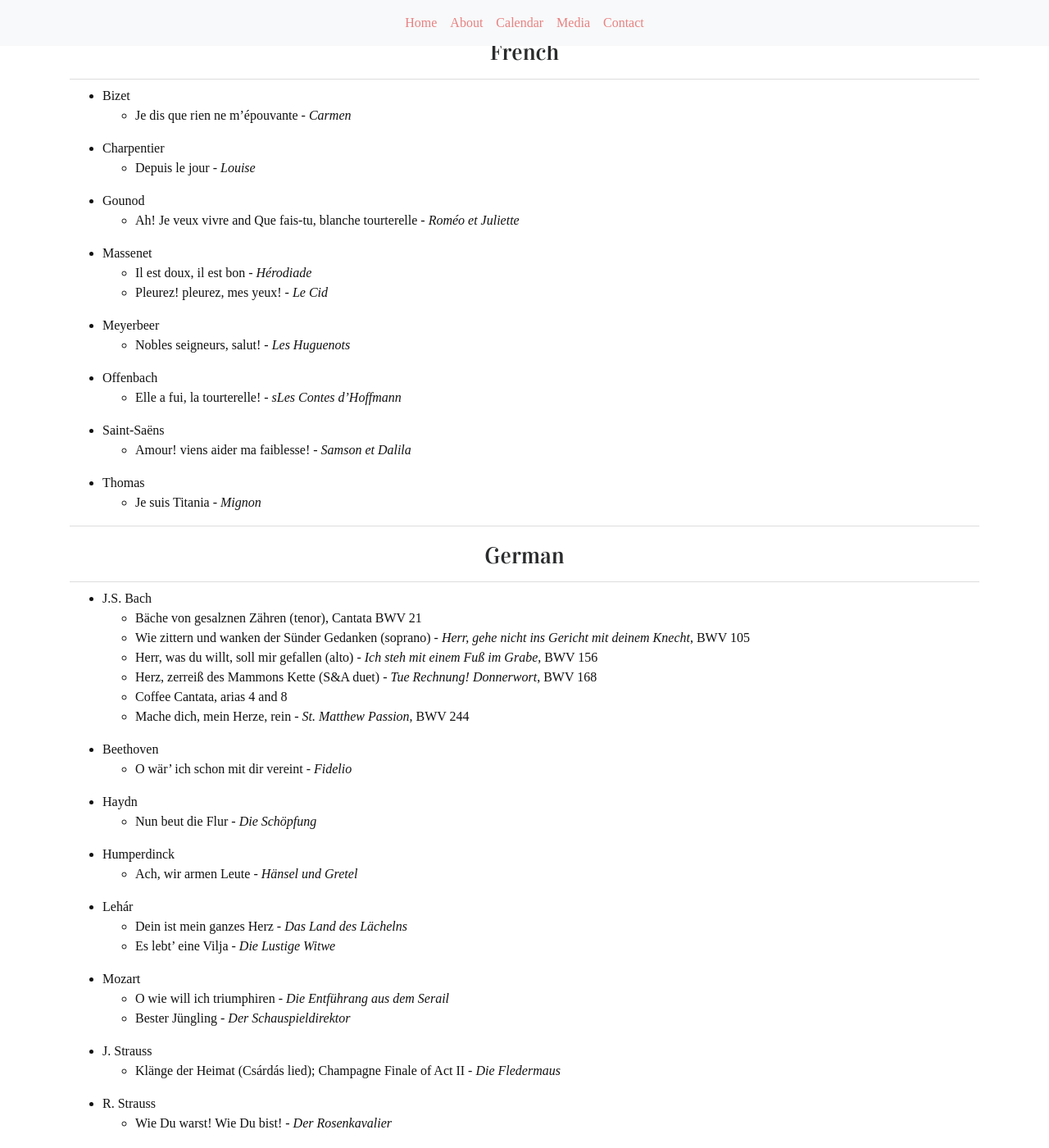
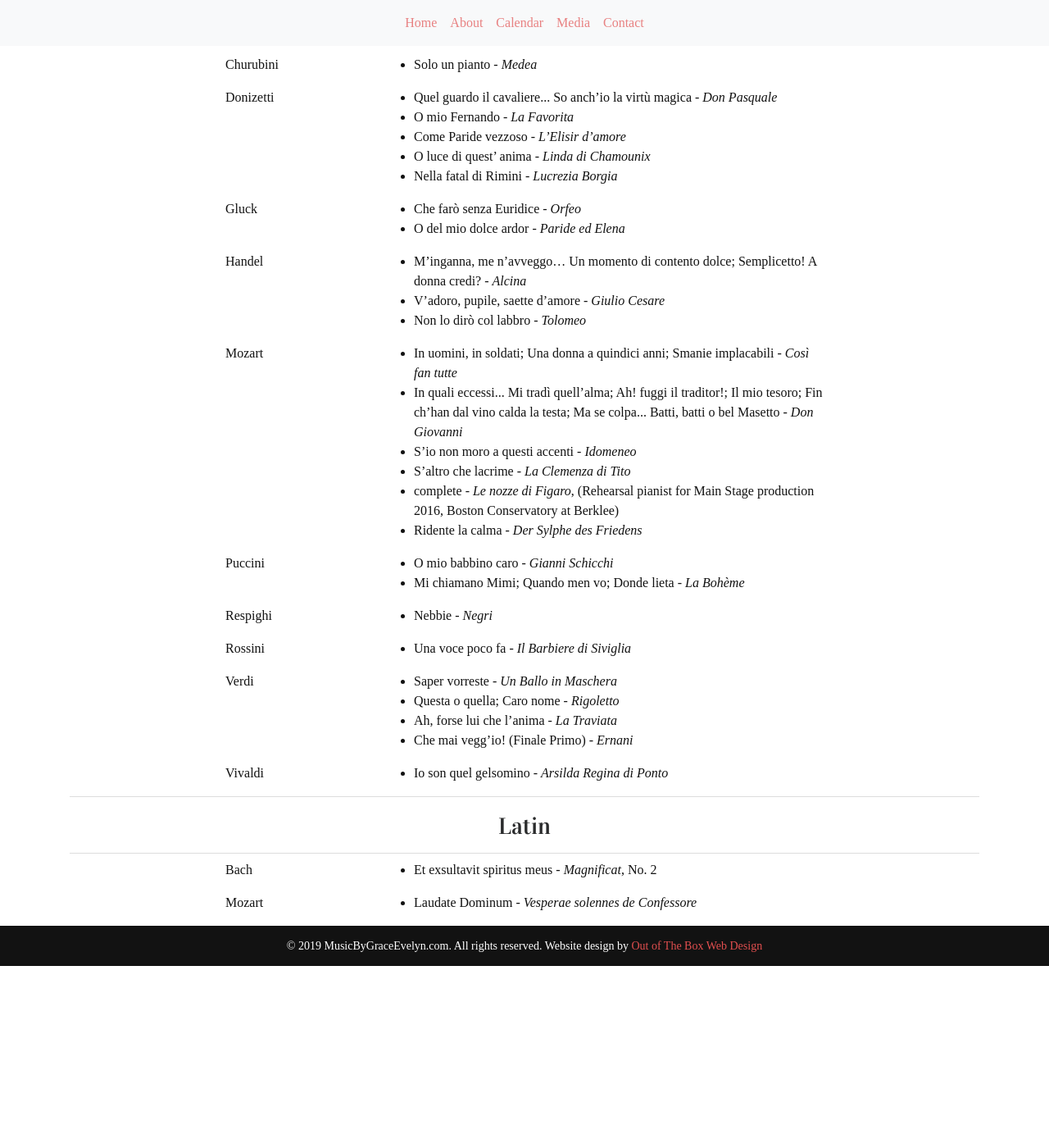
Before and after one commit to musicbygraceevelyn/musicbygraceevelyn.github.io, a Jekyll site: the page built from vocal_rep.md, in a window 1280 px wide and 1400 px high, scrolled down 6648 px. Shown: the whole window at 82% size. Built offline with Jekyll 4.4.1, drawn with Linux system fonts in a browser that asks for light colours; some web fonts are replaced; after the commit the page ends 7826 px from its top, so only the background shows below that; some of the changed text lies outside the part shown.

Commit message:
Updated layout, fixed songs, added link to about

```diff
--- a/_includes/rep.html
+++ b/_includes/rep.html
@@ -1,10 +1,15 @@
-<div>
+
   <h2>{{ include.title }}</h2>
   {% for item in include.items %}
   <h3>{{ item[0] }}</h3>
+
   {% for composer in item[1] %}
-  <ul>
-    <li>{{ composer[0] }}
+  <div class="row justify-content-center">
+    <div class="col-sm-2">
+    {{ composer[0] }}
+    </div>
+
+    <div class="col-sm-6">
     <ul>
           {% for work in composer[1] %}
           <li>{%- for song in work.songs %}{% if forloop.first == false %}; {% endif %}{{ song }}{% endfor -%}
@@ -13,9 +18,7 @@
           </li>
           {% endfor %}
     </ul>
-
-    </li>
-  </ul>
+    </div>
+  </div>
 {% endfor %}
 {% endfor %}
-</div>
--- a/vocal_rep.md
+++ b/vocal_rep.md
@@ -84,7 +84,9 @@ art_songs:
       - "Si J’étais jardinier"
     "Debussy":
     - songs:
-      - "C’est l’extase langoureuse, Il pleure dans mon coeur and Green"
+      - "C’est l’extase langoureuse"
+      - Il pleure dans mon coeur
+      - Green
       collection: "Ariettes Oubliées"
     - songs:
       - "Clair du lune (1882)"
@@ -281,7 +283,8 @@ art_songs:
       collection: Drei Gedichte
       opus: Op. 30, No. 1
     - songs:
-      - Widmung and Der Nussbaum
+      - Widmung
+      - Der Nussbaum
       collection: Myrthen
       opus: Op. 25, Nos. 1 and 3
     - songs:
@@ -480,7 +483,8 @@ arias:
       collection: Louise
     Gounod:
     - songs:
-      - "Ah! Je veux vivre and Que fais-tu, blanche tourterelle"
+      - "Ah! Je veux vivre"
+      - "Que fais-tu, blanche tourterelle"
       collection: "Roméo et Juliette"
     Massenet:
     - songs:
@@ -523,7 +527,9 @@ arias:
       collection: Tue Rechnung! Donnerwort
       opus: BWV 168
     - songs:
-      - Coffee Cantata, arias 4 and 8
+      - Ei! wis schmeckt der Coffee süsse
+      - Heute noch, heute noch, lieber Vater
+      collection: Coffee Cantata
     - songs:
       - Mache dich, mein Herze, rein
       collection: St. Matthew Passion
@@ -638,7 +644,7 @@ arias:
     - songs:
       - complete
       collection: Le nozze di Figaro
-      opus: Rehearsal pianist for Main Stage production 2016, Boston Conservatory at Berklee
+      opus: (Rehearsal pianist for Main Stage production 2016, Boston Conservatory at Berklee)
     - songs:
       - Ridente la calma
       collection: Der Sylphe des Friedens
@@ -664,7 +670,8 @@ arias:
       - Saper vorreste
       collection: Un Ballo in Maschera
     - songs:
-      - Questa o quella, and Caro nome
+      - Questa o quella
+      - Caro nome
       collection: Rigoletto
     - songs:
       - Ah, forse lui che l’anima
```
Also changed, not shown: other parts of vocal_rep.md (+11 -1 lines), about.md (+2 -0 lines). Lines whose indentation alone changed are shown as unchanged.
